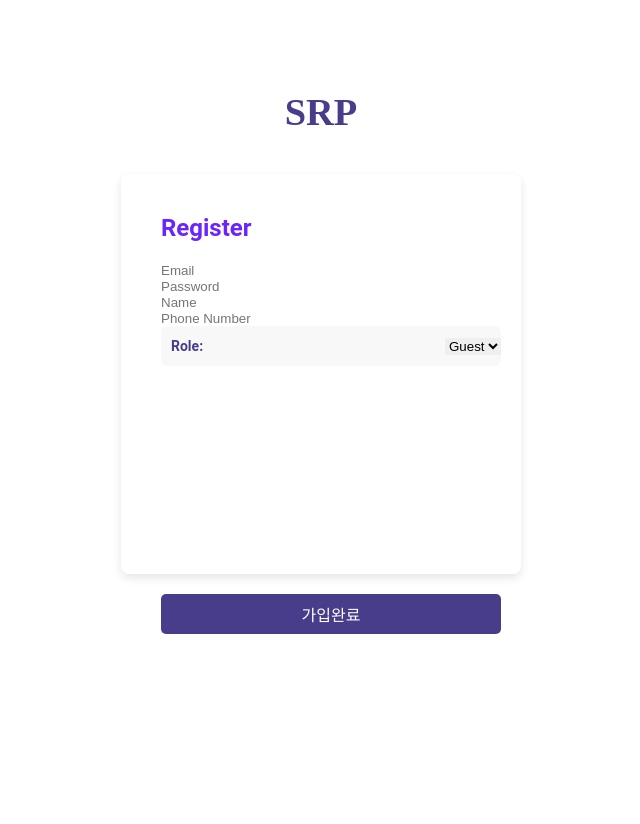
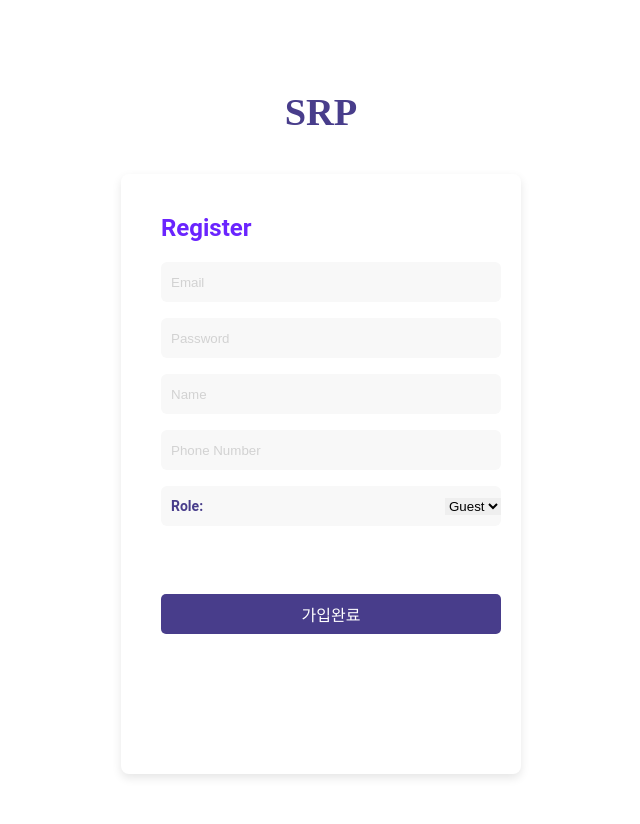
Before and after one commit to jeongui31/Space-Rental-Platform, a Django app: page /signup/ in a window 1280 px wide. Shown: the whole page, without its empty margins (319-959 px from the left). Before the commit the page ends 634 px from the top, so only its background shows below. Run offline with Django 5.2, Linux system fonts and the light colour scheme; parts of the project's set-up code (start-up, migrations or seed data) failed here and were passed over.

Commit message:
회원가입 페이지 디자인 오루 수정

```diff
--- a/back/space_rental/accounts/templates/signup.html
+++ b/back/space_rental/accounts/templates/signup.html
@@ -26,8 +26,6 @@
         display: none;
         flex-direction: column;
         width: 320px;
-        padding: 10px;
-        background-color: #f8f8f8;
         border-radius: 6px;
         margin-bottom: 16px;
       }
@@ -58,7 +56,7 @@
         const role = document.getElementById("role").value;
         const hostFields = document.getElementById("host-info-wrapper");
         if (role === "host") {
-          hostFields.style.display = "flex";
+          hostFields.style.display = "block";
         } else {
           hostFields.style.display = "none";
           // 비 Host일 경우 입력 값 초기화
@@ -73,12 +71,12 @@
       <h1>SRP</h1>
     </header>
     <div class="body-wrapper">
-      <div class="login-wrapper">
+      <div class="signup-wrapper">
         <h2>Register</h2>
         {% if error %}
         <p style="color: red">{{ error }}</p>
         {% endif %}
-        <form method="post" action="" id="login-form">
+        <form method="post" action="" id="signup-form">
           {% csrf_token %}
           <input type="email" name="email" placeholder="Email" required />
           <input
--- a/back/space_rental/static/assets/css/login_page.css
+++ b/back/space_rental/static/assets/css/login_page.css
@@ -40,13 +40,23 @@ body {
     border-radius: 8px;
 }
 
-.login-wrapper > h2{
+.signup-wrapper{
+    width: 400px;
+    height: 600px;
+    padding: 40px;
+    justify-content: center;
+    box-sizing: border-box;
+    box-shadow: 0 4px 10px rgba(0,0,0,0.1);
+    border-radius: 8px;
+}
+
+.login-wrapper > h2, .signup-wrapper > h2{
     font-size: 24px;
     color: #6A24FE;
     margin-bottom: 20px;
 }
 
-#login-form > div > input, #host-info-wrapper > div > input{
+#login-form > div > input, #host-info-wrapper > input, #signup-form > input{
     width: 100%;
     height: 40px;
     padding: 0 10px;
@@ -55,7 +65,7 @@ body {
     background-color: #f8f8f8;
 }
 
-#login-form > div >input::placeholder, #host-info-wrapper > div > input::placeholder{
+#login-form > div >input::placeholder, #host-info-wrapper > input::placeholder, #signup-form > input::placeholder{
     color: #D2D2D2;
 }
 
```
